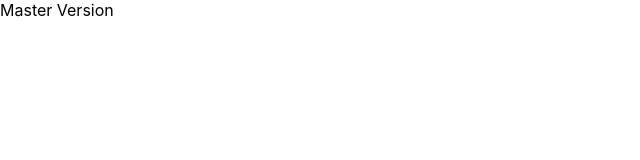
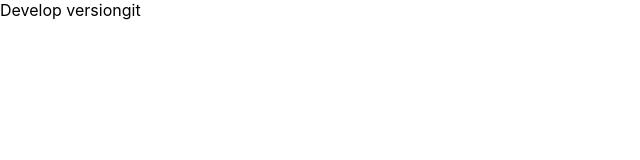
Before and after one commit to iambabazada/DoStudent-Web, a React (Create React App) app: page / in a window 1280 px wide. Shown: the top 160 px of the page, without its empty margins (0-640 px from the left). Built offline with nearby package versions, Linux system fonts and the light colour scheme; the HTML template or start-up script is replaced by a standard one.

Commit message:
develop version of site

```diff
--- a/src/App.js
+++ b/src/App.js
@@ -2,7 +2,7 @@ import React from 'react'
 
 const App = () => {
   return (
-    <div>Master Version</div>
+    <div>Develop versiongit</div>
   )
 }
 
```
